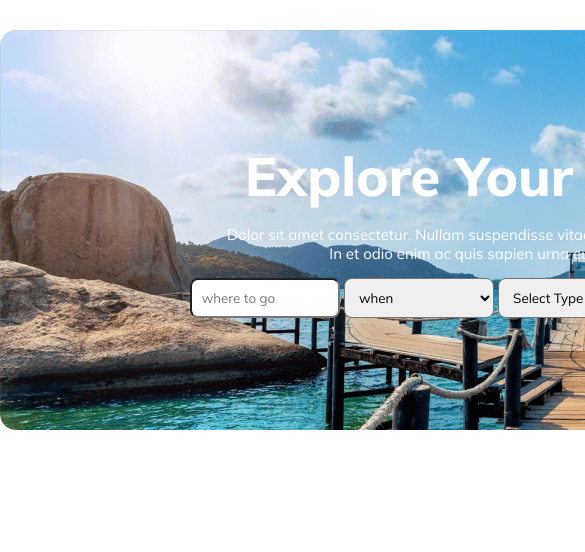
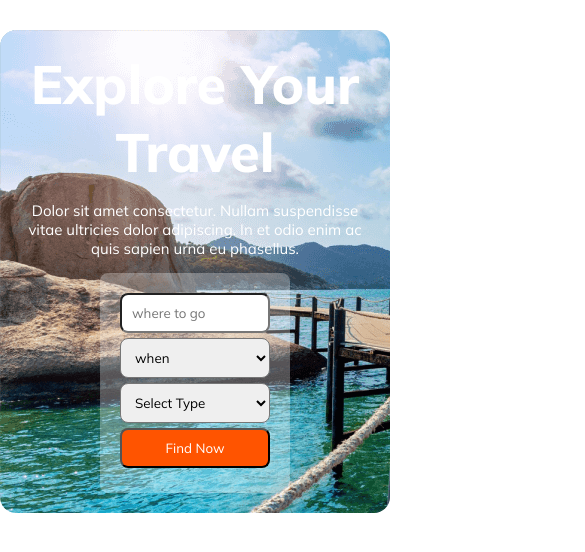
Before and after one commit to dvlprtanvir/Business-Travels-Services-R8-A2, a plain HTML site: page index.html in a window 390 px wide. Shown: the top 552 px of the page, 585 px wide, since content can reach past the window. Drawn offline with Linux system fonts and the light colour scheme.

Commit message:
banner section responcive updated

```diff
--- a/index.html
+++ b/index.html
@@ -6,6 +6,7 @@
     <meta name="viewport" content="width=device-width, initial-scale=1.0">
     <title>Business Travel Services</title>
     <link rel="stylesheet" href="./styles/style.css">
+    <link rel="stylesheet" href="./styles/responcive.css">
 </head>
 
 <body>
@@ -17,7 +18,7 @@
             <p class="banner-description">Dolor sit amet consectetur. Nullam suspendisse vitae ultricies dolor
                 adipiscing. In et odio enim ac quis sapien urna eu phasellus.</p>
             <div class="light-background">
-                <form action="">
+                <div class="banner-form">
                     <input class="banner-input" type="text" placeholder="where to go">
                     <select class="banner-input" id="country" name="country">
                         <option value="australia">when</option>
@@ -29,11 +30,9 @@
                         <option value="canada">Economy</option>
                         <option value="usa">VIP</option>
                     </select>
-                    <button class="btn-primary">Search</button>
+                    <button class="btn-primary"><span> </span>Find Now</button>
 
-
-
-                </form>
+                </div>
             </div>
 
         </div>
--- a/styles/responcive.css
+++ b/styles/responcive.css
@@ -0,0 +1,20 @@
+@media screen and (max-width:425px) {
+
+    .banner-image {
+        height: auto;
+
+        width: auto;
+        padding: 20px ;
+
+    }
+
+    .banner-form {
+        display: flex;
+        flex-direction: column;
+        gap: 5px;
+        margin-bottom: 5px;
+        height: auto;
+        /* width: 160px; */
+
+    }
+}
--- a/styles/style.css
+++ b/styles/style.css
@@ -22,6 +22,7 @@
 
     background-image: url('../Images/banner.png');
     background-repeat: no-repeat;
+    /* background: linear-gradient(red); */
     height: 400px;
     width: 992px;
     text-align: center;
@@ -50,13 +51,13 @@
     /* margin: 20px auto; */
 }
 
-.banner-input{
+.banner-input {
     padding: 10px;
     width: 150px;
     border-radius: 8px;
 }
 
-.btn-primary{
+.btn-primary {
     background-color: #FF5400;
     color: #FFFFFF;
     padding: 10px;
@@ -64,3 +65,11 @@
     border-radius: 8px;
 
 }
+
+.light-background {
+    /* border: 5px solid red ; */
+    max-width: 700px;
+    border-radius: 8px;
+    padding: 20px;
+    background: rgba(255, 255, 255, 0.3);
+}
```
